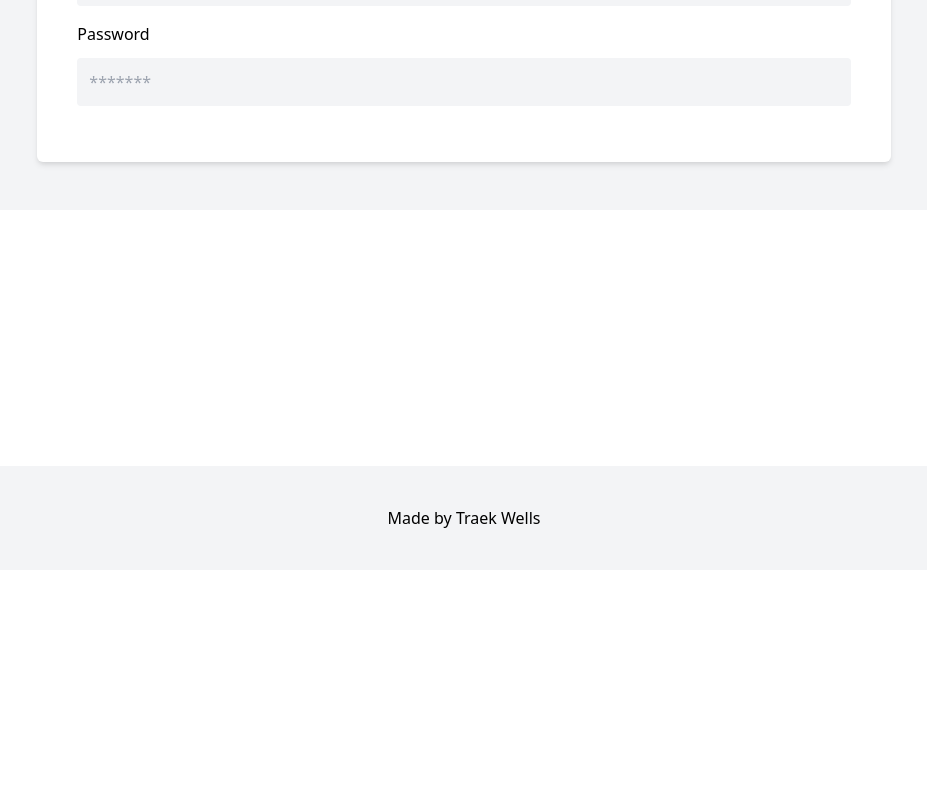
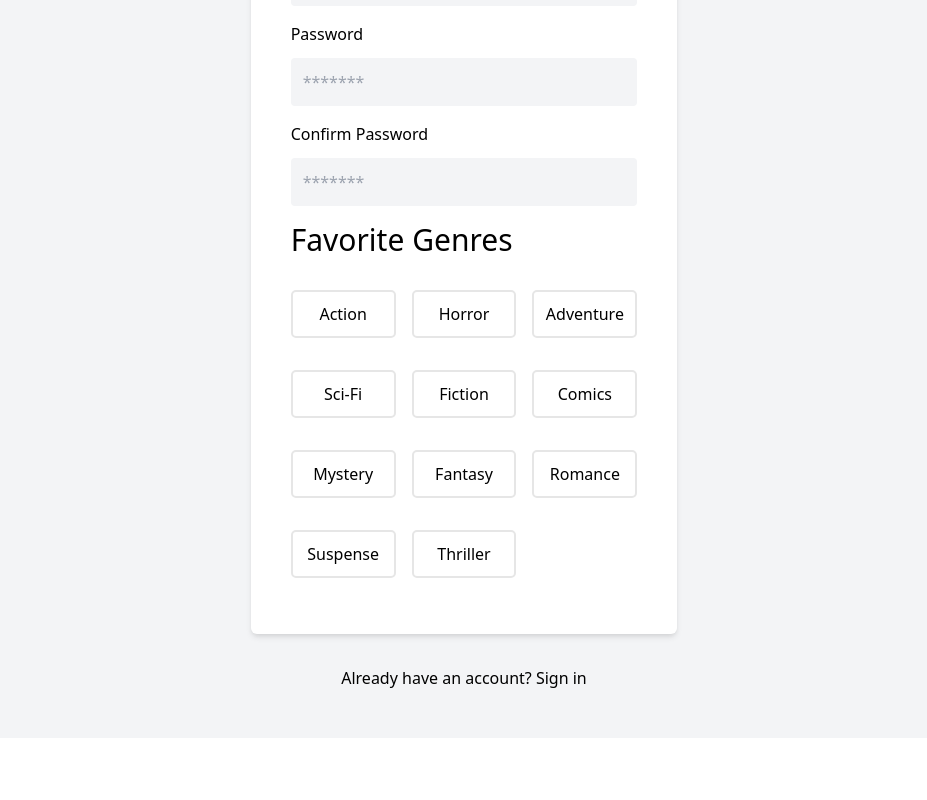
Before and after one commit to TraekWells/book-review-app, a Vue app: page /sign-up in a window 1280 px wide. Shown: the part 420-1220 px from the top of the page, without its empty margins (176-1103 px from the left). Before the commit the page ends 990 px from the top, so only its background shows below. Built offline with nearby package versions, Linux system fonts and the light colour scheme.

Commit message:
Updated styles for signup form

```diff
--- a/src/components/BookCard.vue
+++ b/src/components/BookCard.vue
@@ -21,7 +21,7 @@
       <h3 class="text-2xl mb-4 font-bold">
         {{ book.volumeInfo.title }}
       </h3>
-      <p v-if="book.searchInfo" class="flex-grow text-md mb-4">
+      <p v-if="this.snippet" class="flex-grow text-md mb-4">
         {{
           this.stripContent(
             this.replaceEntity(this.book.searchInfo.textSnippet)
@@ -74,9 +74,11 @@ export default {
   },
   created() {
     this.title = slugify(this.book.volumeInfo.title, { lower: true });
-    this.snippet = this.stripContent(
-      this.replaceEntity(this.book.searchInfo.textSnippet)
-    );
+    if (this.book.searchInfo) {
+      this.snippet = this.stripContent(
+        this.replaceEntity(this.book.searchInfo.textSnippet)
+      );
+    }
     aos.init();
   },
 };
--- /dev/null
+++ b/src/components/SignIn.vue
@@ -0,0 +1,33 @@
+<template>
+  <article class="sign-in bg-gray-100 py-12">
+    <div class="container">
+      <form class="bg-white p-10 rounded-md shadow-md w-2/3 mx-auto">
+        <h1 class="text-center mb-8">Sign Up</h1>
+        <div class="form-field flex flex-col mb-4">
+          <label for="email" class="mb-3">Email Address</label>
+          <input
+            type="text"
+            id="email"
+            class="p-3 bg-gray-100 rounded"
+            placeholder="Enter your email address"
+          />
+        </div>
+        <div class="form-field flex flex-col mb-4">
+          <label for="password" class="mb-3">Password</label>
+          <input
+            type="password"
+            id="password"
+            class="p-3 bg-gray-100 rounded"
+            placeholder="*******"
+          />
+        </div>
+      </form>
+    </div>
+  </article>
+</template>
+
+<script>
+export default {};
+</script>
+
+<style></style>
--- a/src/components/SignUp.vue
+++ b/src/components/SignUp.vue
@@ -1,7 +1,7 @@
 <template>
   <article class="sign-up bg-gray-100 py-12">
     <div class="container">
-      <form class="bg-white p-10 rounded-md shadow-md w-2/3 mx-auto">
+      <form class="bg-white p-10 rounded-md shadow-md w-1/3 mx-auto">
         <h1 class="text-center mb-8">Sign Up</h1>
         <div class="form-field flex flex-col mb-4">
           <label for="name" class="mb-3">Name</label>
@@ -30,13 +30,101 @@
             placeholder="*******"
           />
         </div>
+        <div class="form-field flex flex-col mb-4">
+          <label for="password" class="mb-3">Confirm Password</label>
+          <input
+            type="password"
+            id="password"
+            class="p-3 bg-gray-100 rounded"
+            placeholder="*******"
+          />
+        </div>
+        <h2>Favorite Genres</h2>
+        <div class="favorite-genres grid grid-cols-3 gap-4 text-center">
+          <div class="form-field custom-checkbox mb-4">
+            <input type="checkbox" id="action" />
+            <label for="action">Action</label>
+          </div>
+          <div class="form-field custom-checkbox mb-4">
+            <input type="checkbox" id="horror" />
+            <label for="horror">Horror</label>
+          </div>
+          <div class="form-field custom-checkbox mb-4">
+            <input type="checkbox" id="adventure" />
+            <label for="adventure">Adventure</label>
+          </div>
+          <div class="form-field custom-checkbox mb-4">
+            <input type="checkbox" id="sci-fi" />
+            <label for="sci-fi">Sci-Fi</label>
+          </div>
+          <div class="form-field custom-checkbox mb-4">
+            <input type="checkbox" id="fiction" />
+            <label for="fiction">Fiction</label>
+          </div>
+          <div class="form-field custom-checkbox mb-4">
+            <input type="checkbox" id="comics" />
+            <label for="comics">Comics</label>
+          </div>
+          <div class="form-field custom-checkbox mb-4">
+            <input type="checkbox" id="mystery" />
+            <label for="mystery">Mystery</label>
+          </div>
+          <div class="form-field custom-checkbox mb-4">
+            <input type="checkbox" id="fantasy" />
+            <label for="fantasy">Fantasy</label>
+          </div>
+          <div class="form-field custom-checkbox mb-4">
+            <input type="checkbox" id="romance" />
+            <label for="romance">Romance</label>
+          </div>
+          <div class="form-field custom-checkbox mb-4">
+            <input type="checkbox" id="Suspense" />
+            <label for="Suspense">Suspense</label>
+          </div>
+          <div class="form-field custom-checkbox mb-4">
+            <input type="checkbox" id="thriller" />
+            <label for="thriller">Thriller</label>
+          </div>
+        </div>
       </form>
+      <p class="text-center mt-8">
+        Already have an account? <router-link to="#">Sign in</router-link>
+      </p>
     </div>
   </article>
 </template>
 
 <script>
-export default {};
+export default {
+  data() {
+    return {};
+  },
+  mounted() {
+    const checkboxes = document.querySelectorAll('input[type="checkbox"]');
+    console.log(checkboxes);
+  },
+};
 </script>
 
-<style></style>
+<style>
+.custom-checkbox label {
+  display: block;
+  border: 2px solid #e6e6e6;
+  border-radius: 5px;
+  padding: 10px;
+  cursor: pointer;
+}
+
+.custom-checkbox label:hover {
+  border: 2px solid #bbbbbb;
+}
+
+.custom-checkbox input {
+  position: absolute;
+  opacity: 0;
+}
+
+.custom-checkbox input:checked ~ label {
+  border: 2px solid black;
+}
+</style>
--- a/src/views/Home.vue
+++ b/src/views/Home.vue
@@ -56,7 +56,7 @@ export default {
     },
   },
   mounted() {
-    const api = `https://www.googleapis.com/books/v1/volumes?q=${this.interests}&langRestrict=en&maxResults=20&key=${process.env.VUE_APP_API_KEY}`;
+    const api = `https://www.googleapis.com/books/v1/volumes?q=subject:horror&printType=books&langRestrict=en&maxResults=20&key=${process.env.VUE_APP_API_KEY}`;
 
     axios
       .get(api)
--- /dev/null
+++ b/src/views/SignIn.vue
@@ -0,0 +1,15 @@
+<template>
+  <SignIn />
+</template>
+
+<script>
+import SignIn from "@/components/SignIn";
+
+export default {
+  components: {
+    SignIn,
+  },
+};
+</script>
+
+<style></style>
```
Also changed, not shown: 1 other file (tests, documents, lock files or other folders).
